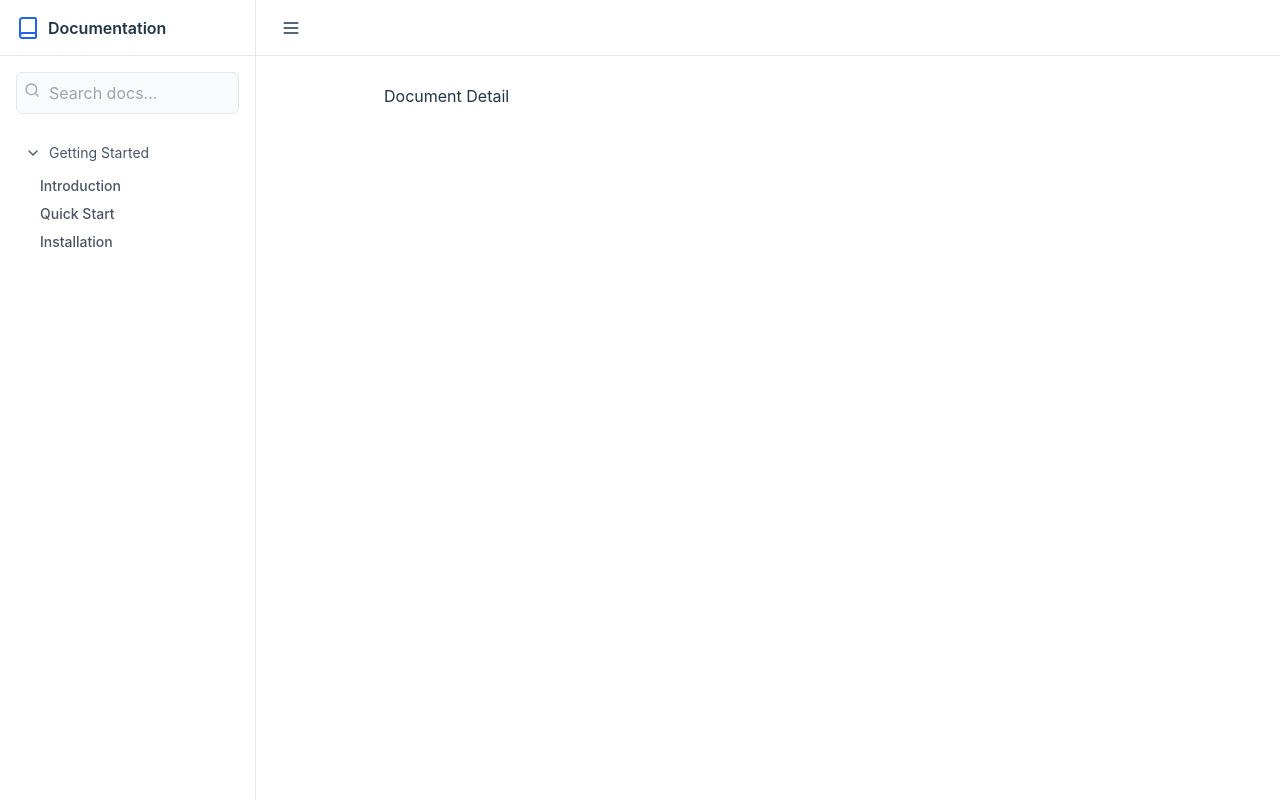
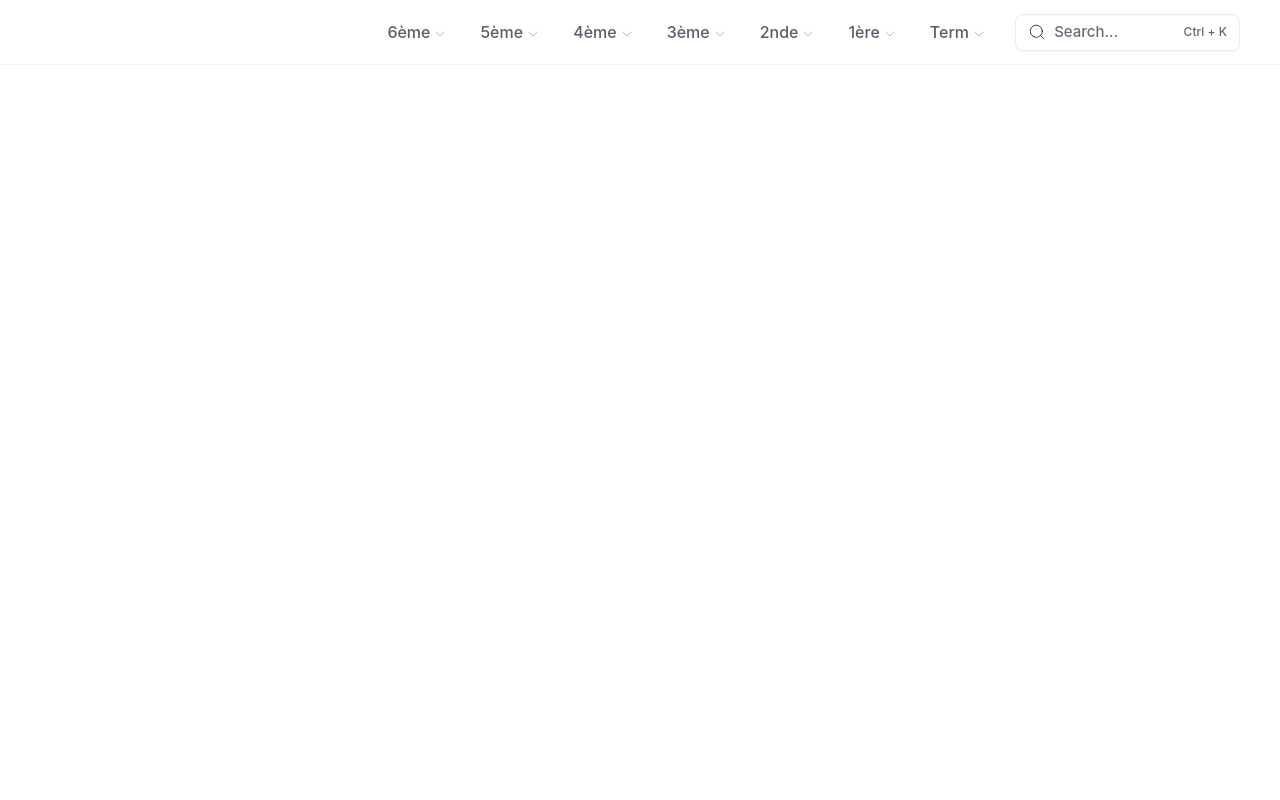
Before and after one commit to grind-project/grind, a React (Vite) app in the folder frontend/: page /documents/1 in a window 1280 px wide. Built offline with nearby package versions, Linux system fonts and the light colour scheme; sample sign-in values are in the browser's storage.

Commit message:
feat: add GitBook layout

```diff
--- a/frontend/src/components/GitBookLayout.tsx
+++ b/frontend/src/components/GitBookLayout.tsx
@@ -1,5 +1,11 @@
 import React, { useState, ReactNode } from 'react';
 import { Menu, ChevronRight, ChevronDown, Book, Search } from 'lucide-react';
+
+const iconSize = 5;
+
+const GRADES = ['6ème', '5ème', '4ème', '3ème', '2nde', '1ère', 'Term'];
+const SUBJECTS = ['Mathématiques', 'Physique', 'Chimie', 'SVT', 'Technologie'];
+const CATEGORIES = ['Cours', 'Exercices', 'Examens'];
 
 interface GitBookLayoutProps {
   children: ReactNode;
@@ -7,71 +13,92 @@ interface GitBookLayoutProps {
 
 const GitBookLayout: React.FC<GitBookLayoutProps> = ({ children }) => {
   const [sidebarOpen, setSidebarOpen] = useState(true);
-  const [expandedItems, setExpandedItems] = useState<{ [key: string]: boolean }>({ docs: true });
+  const [expandedItems, setExpandedItems] = useState<{ [key: string]: boolean }>({});
+  const [activeGrade, setActiveGrade] = useState<string | null>(null);
+  const [activeSubject, setActiveSubject] = useState<string | null>(null);
+  const [activeCategory, setActiveCategory] = useState<string | null>(null);
+  const [openMenu, setOpenMenu] = useState<string | null>(null);
 
   const toggleSidebar = () => setSidebarOpen(!sidebarOpen);
   const toggleItem = (key: string) => setExpandedItems(prev => ({ ...prev, [key]: !prev[key] }));
 
   return (
-    <div className="flex h-screen bg-white">
-      {/* Sidebar */}
-      <div className={`flex flex-col border-r ${sidebarOpen ? 'w-64' : 'w-0'} transition-all duration-300`}>
-        {/* Sidebar Header */}
-        <div className="h-14 flex items-center px-4 border-b">
-          <Book className="h-6 w-6 text-blue-600" />
-          <span className="ml-2 font-semibold">Documentation</span>
+    <div className="flex flex-col h-screen bg-white overflow-x-hidden overscroll-x-none touch-pan-y">
+      {/* Top Header with Grade Selection */}
+      <div className="h-16 flex justify-end items-center px-10 relative">
+        <div className="absolute bottom-[-1px] left-0 right-0 h-[1px] bg-[rgba(0,0,0,0.05)]"></div>
+        <div className="flex items-center space-x-4">
+          <div className="flex space-x-2">
+            {GRADES.map(grade => (
+              <div
+                key={grade}
+                className="relative group"
+              >
+                <button
+                  className={`
+                    min-w-[72px]
+                    w-fit
+                    px-3
+                    py-1
+                    rounded-md
+                    text-base
+                    text-center
+                    border-none
+                    flex
+                    items-center
+                    justify-center
+                    gap-0.5
+                    ${
+                      activeGrade === grade
+                        ? 'text-[#4d535f] font-medium'
+                        : 'text-[#585E6B] hover:text-[#000000]'
+                    }
+                  `}
+                >
+                  {grade}
+                  <ChevronDown
+                    className={`!w-4 !h-4 flex-shrink-0 stroke-1 mt-1 opacity-60 hover:text-[#000000] transition-transform duration-75 group-hover:rotate-180`}
+                  />
+                </button>
+
+                {/* Zone invisible pour faciliter le hover */}
+                <div className="absolute h-2 w-full left-0 top-full" />
+
+                <div
+                  className="opacity-0 invisible group-hover:opacity-100 group-hover:visible transition-all duration-0 absolute z-50 top-[calc(100%+4px)] left-3 w-48 bg-white rounded-lg shadow-lg border border-gray-100 hover:opacity-100 hover:visible p-2"
+                >
+                  {SUBJECTS.map(subject => (
+                    <button
+                      key={subject}
+                      onClick={() => {
+                        setActiveGrade(grade);
+                        setActiveSubject(subject);
+                      }}
+                      className="w-full text-left px-3 py-1.5 text-[14px] text-black hover:bg-[#eeeeee] rounded-md"
+                      >
+                      {subject}
+                    </button>
+                  ))}
+                </div>
+              </div>
+            ))}
+          </div>
+
+          <button
+            className="w-[225px] flex items-center space-x-0 text-[#585E6B] hover:text-[#000000] border-[0.5px] border-[rgba(0,0,0,0.08)] rounded-lg px-3 py-[6px] min-h-[34px] shadow-[0_1px_2px_-1px_rgba(0,0,0,0.12)] hover:shadow-[0_2px_4px_-1px_rgba(0,0,0,0.2)] transform-gpu will-change-transform transition-transform duration-100 hover:scale-[1.02] group focus-visible:outline-none focus:outline-none focus:ring-0"
+            style={{
+              WebkitTapHighlightColor: 'transparent',
+              outline: '2px solid transparent',
+              outlineOffset: '2px'
+            }}
+          >
+            <Search className="w-5 h-5 text-[#000000] group-hover:text-[#000000] stroke-1" />
+            <div className="flex justify-between items-center w-full ml-2">
+              <span className="text-[15px] text-[#585E6B] font-[450] opacity-90 group-hover:text-[#000000]">&nbsp;&nbsp;Search...</span>
+              <span className="text-xs text-[#585E6B] opacity-95">Ctrl + K</span>
+            </div>
+          </button>
         </div>
-
-        {/* Search Bar */}
-        <div className="p-4">
-          <div className="relative">
-            <Search className="absolute left-2 top-2.5 h-4 w-4 text-gray-400" />
-            <input
-              type="text"
-              placeholder="Search docs..."
-              className="w-full pl-8 pr-4 py-2 border rounded-md bg-gray-50"
-            />
-          </div>
-        </div>
-
-        {/* Navigation */}
-        <nav className="flex-1 overflow-y-auto">
-          <div className="px-4 py-2">
-            <div className="mb-2">
-              <button
-                onClick={() => toggleItem('docs')}
-                className="flex items-center w-full px-2 py-1 text-sm text-gray-600 hover:bg-gray-100 rounded"
-              >
-                {expandedItems.docs ? <ChevronDown className="h-4 w-4" /> : <ChevronRight className="h-4 w-4" />}
-                <span className="ml-2">Getting Started</span>
-              </button>
-              {expandedItems.docs && (
-                <div className="ml-4 mt-1">
-                  <a href="#" className="block px-2 py-1 text-sm text-gray-600 hover:bg-gray-100 rounded">Introduction</a>
-                  <a href="#" className="block px-2 py-1 text-sm text-gray-600 hover:bg-gray-100 rounded">Quick Start</a>
-                  <a href="#" className="block px-2 py-1 text-sm text-gray-600 hover:bg-gray-100 rounded">Installation</a>
-                </div>
-              )}
-            </div>
-          </div>
-        </nav>
-      </div>
-
-      {/* Main Content */}
-      <div className="flex-1 flex flex-col">
-        {/* Header */}
-        <header className="h-14 border-b flex items-center px-4">
-          <button onClick={toggleSidebar} className="p-2 hover:bg-gray-100 rounded-md">
-            <Menu className="h-5 w-5" />
-          </button>
-        </header>
-
-        {/* Content */}
-        <main className="flex-1 overflow-y-auto p-8">
-          <div className="max-w-3xl mx-auto">
-            {children}
-          </div>
-        </main>
       </div>
     </div>
   );
--- a/frontend/src/features/documents/authSlice.ts
+++ b/frontend/src/features/documents/authSlice.ts
@@ -14,12 +14,15 @@ const initialState: AuthState = {
 };
 
 export const login = createAsyncThunk(
-  'auth/login',
-  async (credentials: { username: string; password: string }) => {
-    const response = await api.post('/auth/login/', credentials);
-    return response.data.key;
-  }
-);
+    'auth/login',
+    async (credentials: { username: string; password: string }) => {
+      const response = await api.post('/auth/login/', credentials); // Remove /api prefix
+      const token = response.data.key;
+      localStorage.setItem('token', token);
+      api.defaults.headers.common['Authorization'] = `Token ${token}`;
+      return token;
+    }
+  );
 
 const authSlice = createSlice({
   name: 'auth',
--- a/frontend/src/index.css
+++ b/frontend/src/index.css
@@ -1,7 +1,7 @@
 :root {
   font-family: Inter, system-ui, Avenir, Helvetica, Arial, sans-serif;
   line-height: 1.5;
-  font-weight: 400;
+  font-weight: 475;
 
   color-scheme: light dark;
   color: rgba(255, 255, 255, 0.87);
@@ -35,25 +35,6 @@ h1 {
   line-height: 1.1;
 }
 
-button {
-  border-radius: 8px;
-  border: 1px solid transparent;
-  padding: 0.6em 1.2em;
-  font-size: 1em;
-  font-weight: 500;
-  font-family: inherit;
-  background-color: #1a1a1a;
-  cursor: pointer;
-  transition: border-color 0.25s;
-}
-button:hover {
-  border-color: #646cff;
-}
-button:focus,
-button:focus-visible {
-  outline: 4px auto -webkit-focus-ring-color;
-}
-
 @media (prefers-color-scheme: light) {
   :root {
     color: #213547;
@@ -70,3 +51,18 @@ button:focus-visible {
 @tailwind base;
 @tailwind components;
 @tailwind utilities;
+
+
+/* Add after existing styles */
+html,
+body {
+  overscroll-behavior: none;
+  touch-action: pan-y;
+  -webkit-overflow-scrolling: touch;
+}
+
+* {
+  overscroll-behavior-x: none;
+  -ms-overflow-style: none;
+  scrollbar-width: none;
+}
--- a/frontend/src/pages/Home.tsx
+++ b/frontend/src/pages/Home.tsx
@@ -1,32 +1,7 @@
-import { useEffect } from 'react';
-import { useDispatch, useSelector } from 'react-redux';
-import { fetchDocuments } from '../features/documents/documentsSlice';
-import type { RootState, AppDispatch } from '../app/store';
-
 export default function Home() {
-  const dispatch = useDispatch<AppDispatch>();
-  const { items, status, error } = useSelector((state: RootState) => state.documents);
-
-  useEffect(() => {
-    dispatch(fetchDocuments())
-      .unwrap()
-      .catch((error) => {
-        console.error('Failed to fetch documents:', error);
-      });
-  }, [dispatch]);
-
-  if (status === 'loading') return <div>Chargement...</div>;
-  if (status === 'failed') return <div>Erreur: {error}</div>;
-
   return (
     <div className="p-4">
-      <h1 className="text-2xl mb-4">Documents</h1>
-      {items.map(doc => (
-        <div key={doc.id} className="mb-4 p-4 border rounded">
-          <h2 className="text-xl">{doc.title}</h2>
-          <p>{doc.content}</p>
-        </div>
-      ))}
+      <h1 className="text-2xl mb-4">Bienvenue</h1>
     </div>
   );
 }
```
